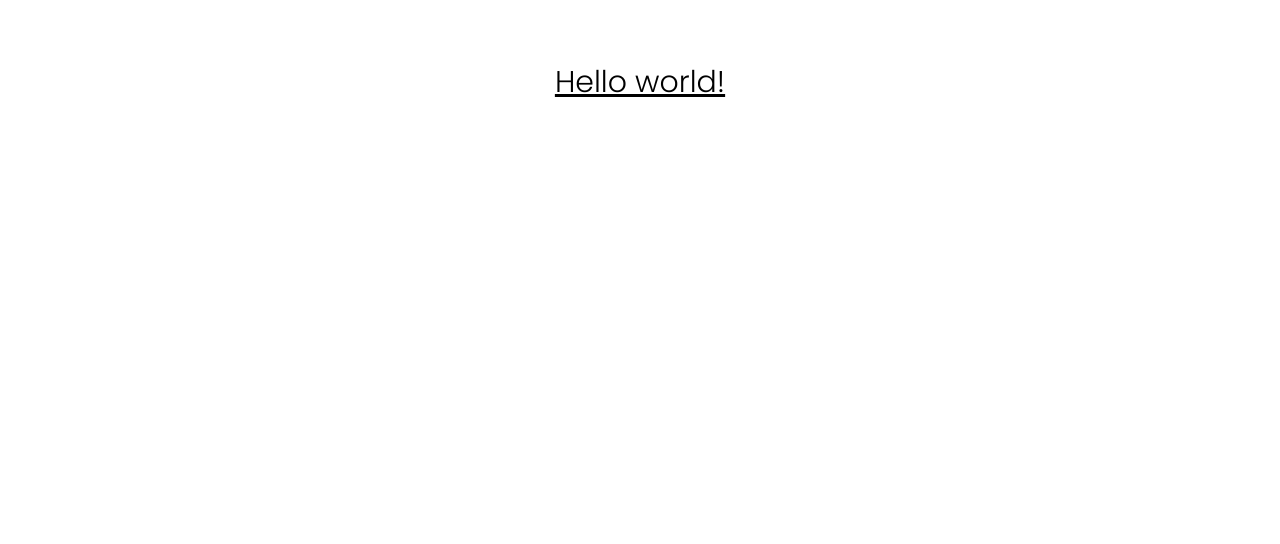
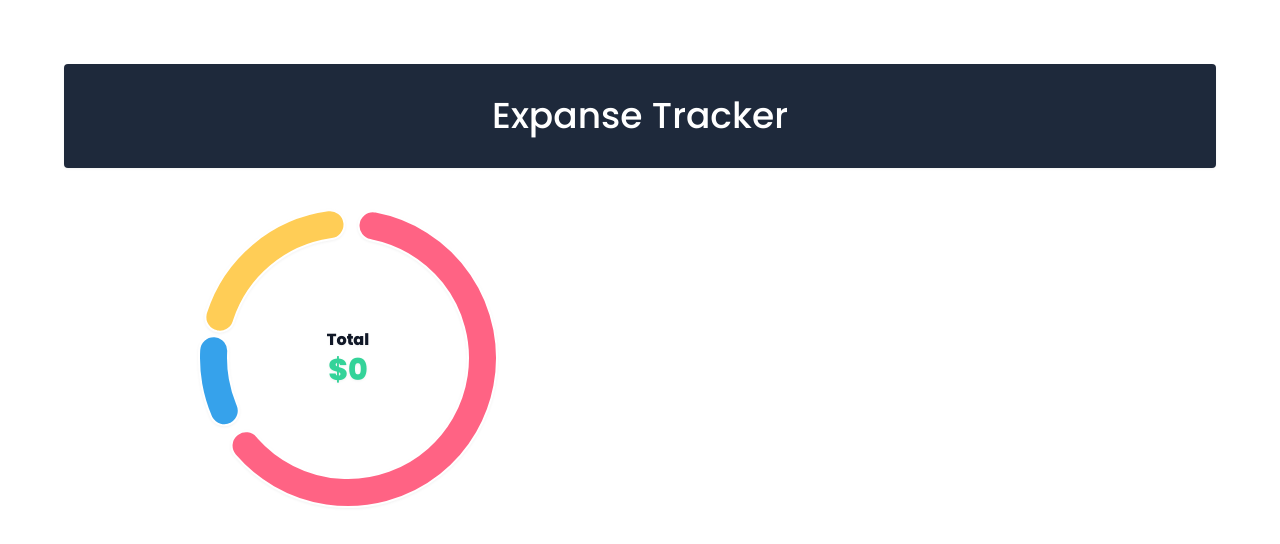
Before and after one commit to PrastowoAdi/expanse_tracker_client, a React (Create React App) app: page / in a window 1280 px wide. Shown: the top 544 px of the page. Built offline with nearby package versions, Linux system fonts and the light colour scheme.

Commit message:
Create chart component

```diff
--- a/package.json
+++ b/package.json
@@ -6,7 +6,9 @@
     "@testing-library/jest-dom": "^5.16.5",
     "@testing-library/react": "^13.4.0",
     "@testing-library/user-event": "^13.5.0",
+    "chart.js": "^4.2.0",
     "react": "^18.2.0",
+    "react-chartjs-2": "^5.2.0",
     "react-dom": "^18.2.0",
     "react-scripts": "5.0.1",
     "web-vitals": "^2.1.4"
--- a/src/App.css
+++ b/src/App.css
@@ -23,3 +23,12 @@
 .bg-purple {
   background-color: var(--color-purple);
 }
+
+.chart .title {
+  position: absolute;
+  left: 0;
+  right: 0;
+  top: 40%;
+  margin-left: auto;
+  margin-right: auto;
+}
--- a/src/App.js
+++ b/src/App.js
@@ -1,8 +1,20 @@
 import "./App.css";
+import Graph from "./components/Graph";
 function App() {
   return (
     <div className="App">
-      <h1 className="text-3xl font-light underline">Hello world!</h1>
+      <div className="container mx-auto max-w-6xl text-center drop-shadow-sm text-gray-900">
+        <h1 className="text-4xl py-8 mb-10 bg-slate-800 text-white rounded">
+          Expanse Tracker
+        </h1>
+
+        {/* grid columns */}
+        <div className="grid md:grid-cols-2 gap-4">
+          {/* Chart */}
+          <Graph />
+          {/* Form */}
+        </div>
+      </div>
     </div>
   );
 }
--- /dev/null
+++ b/src/components/Graph.js
@@ -0,0 +1,41 @@
+import React from "react";
+import { Doughnut } from "react-chartjs-2";
+import { Chart, ArcElement } from "chart.js";
+
+Chart.register(ArcElement);
+
+const config = {
+  data: {
+    datasets: [
+      {
+        data: [300, 50, 100],
+        backgroundColor: [
+          "rgb(255,99,132)",
+          "rgb(54,162,235)",
+          "rgb(255,205,86)",
+        ],
+        hoverOffset: 4,
+        borderRadius: 30,
+        spacing: 10,
+      },
+    ],
+  },
+  options: {
+    cutout: 115,
+  },
+};
+export default function Graph() {
+  return (
+    <div className="flex justify-center max-w-xs mx-auto">
+      <div className="item">
+        <div className="chart relative">
+          <Doughnut {...config}></Doughnut>
+          <h3 className="mb-4 font-bold title">
+            Total <span className="block text-3xl text-emerald-400">${0}</span>
+          </h3>
+        </div>
+        <div className="flex flex-col py-10 gap-4">{/* Lables */}</div>
+      </div>
+    </div>
+  );
+}
```
Also changed, not shown: 1 other file (tests, documents, lock files or other folders).
